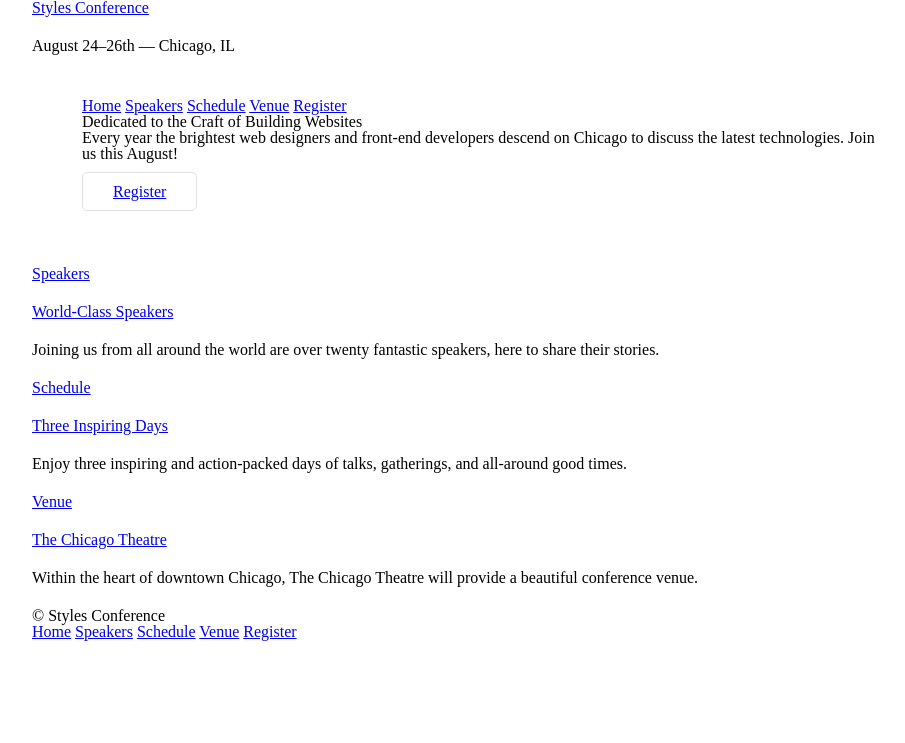
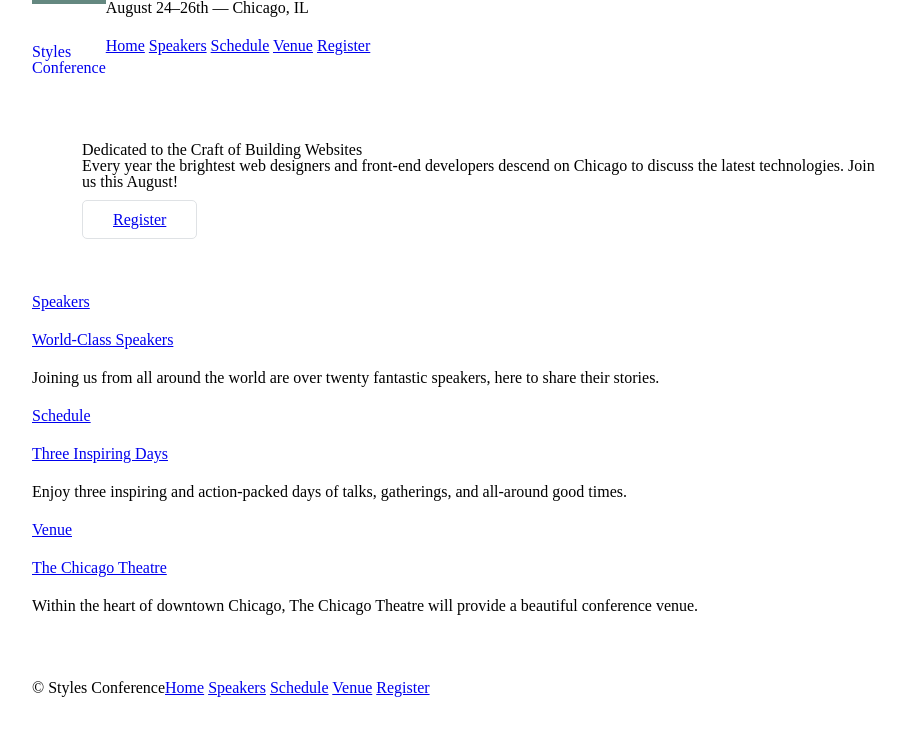
Before and after one commit to yasminove/styles-conference, a plain HTML site: page index.html in a window 1280 px wide. Shown: the whole page, without its empty margins (158-1063 px from the left). Drawn offline with Linux system fonts and the light colour scheme.

Commit message:
styling the header and footer

```diff
--- a/assets/stylesheets/main.css
+++ b/assets/stylesheets/main.css
@@ -67,6 +67,29 @@ table {
    margin: 0 auto;
  }
 
+ /*
+    ========================================
+    Clearfix
+    ========================================
+ */
+
+ .group:before,
+ .group:after {
+   content: "";
+   display: table;
+ }
+
+.group:after {
+    clear: both;
+  }
+
+ .group {
+   clear: both;
+   *zoom: 1;
+ }
+
+
+
 /*
    ========================================
    Typography
@@ -76,6 +99,13 @@ table {
 h1, h3, h4, h5, p {
   margin-bottom: 22px;
 }
+
+/*
+   ========================================
+   Buttons
+   ========================================
+*/
+
 
 .btn {
   margin: 0
@@ -98,3 +128,30 @@ h1, h3, h4, h5, p {
 .hero {
   padding: 22px 80px 66px 80px;
 }
+
+/*
+   ========================================
+   Primary header
+   ========================================
+*/
+
+.logo {
+  border-top: 4px solid #648880;
+  padding: 40px 0 22px 0;
+  float: left;
+}
+
+/*
+   ========================================
+   Primary footer
+   ========================================
+*/
+
+.primary-footer small {
+  float: left;
+}
+
+.primary-footer {
+  padding-top: 44px;
+  padding-bottom: 44px;
+}
--- a/index.html
+++ b/index.html
@@ -6,20 +6,20 @@
     <title>Styles Conference</title>
   </head>
   <body>
-    <header class="container">
+    <header class="group container">
     <a href="index.html">
-    <h1>Styles Conference</h1>
+    <h1 class="logo">Styles <br> Conference</h1>
     </a>
     <h3>August 24&ndash;26th &mdash; Chicago, IL</h3>
+    <nav>
+      <a href="index.html">Home</a>
+      <a href="speakers.html">Speakers</a>
+      <a href="schedule.html">Schedule</a>
+      <a href="venue.html">Venue</a>
+      <a href="register.html">Register</a>
+    </nav>
     </header>
     <section class="hero container">
-      <nav>
-        <a href="index.html">Home</a>
-        <a href="speakers.html">Speakers</a>
-        <a href="schedule.html">Schedule</a>
-        <a href="venue.html">Venue</a>
-        <a href="register.html">Register</a>
-      </nav>
       <h2>Dedicated to the Craft of Building Websites</h2>
       <p>Every year the brightest web designers and front-end developers
          descend on Chicago to discuss the latest technologies. Join us this
@@ -50,7 +50,7 @@
       </section>
     </section>
 
-    <footer class="container">
+    <footer class="primary-footer container group">
       <small>&copy; Styles Conference</small>
       <nav>
         <a href="index.html">Home</a>
```
Also changed, not shown: register.html (+3 -3 lines), schedule.html (+3 -3 lines), speakers.html (+3 -3 lines), venue.html (+3 -3 lines).
